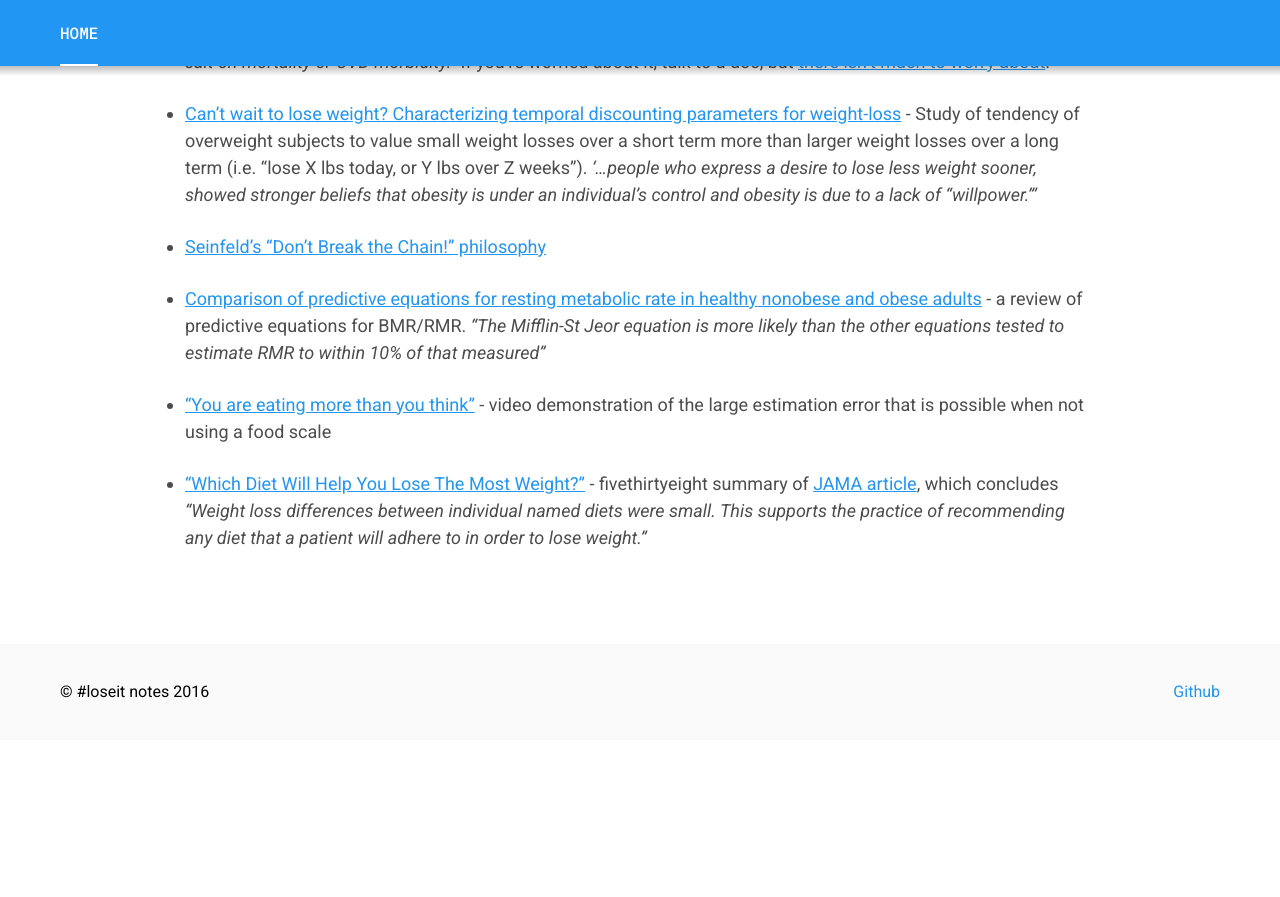
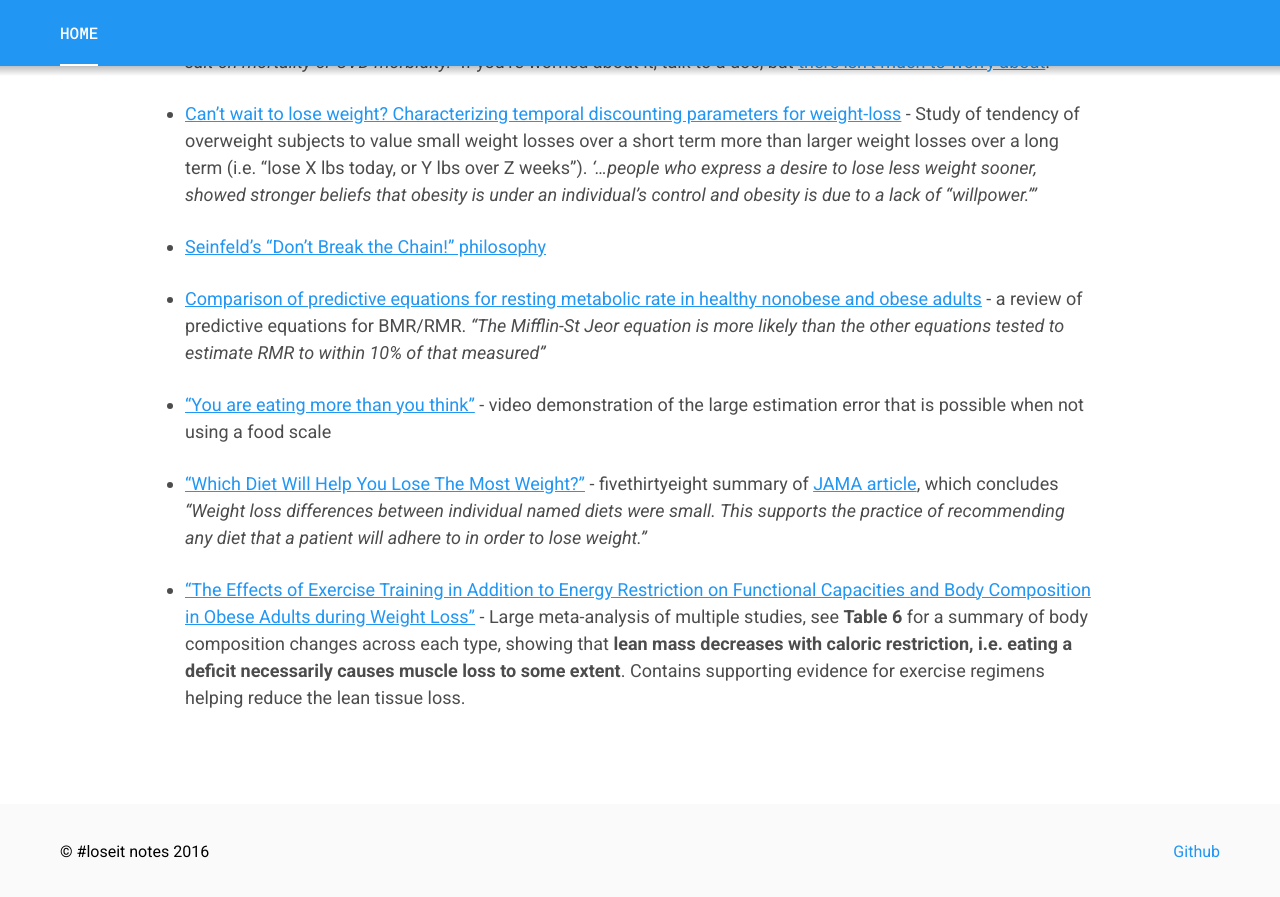
Before and after one commit to loseitIRC/loseitdocs, a Jekyll site: the page built from index.markdown, in a window 1280 px wide and 900 px high, scrolled down 1453 px. Shown: the top 897 px of the window. Built offline with Jekyll 4.4.1, drawn with Linux system fonts in a browser that asks for light colours; before the commit the page ends 2193 px from its top, so only the background shows below that.

Commit message:
added reference for lean tissue loss

```diff
--- a/index.markdown
+++ b/index.markdown
@@ -41,3 +41,5 @@ Want to contribute?  [Fork this site on GitHub](https://github.com/loseitIRC/los
 * ["You are eating more than you think"](https://www.youtube.com/watch?v=vjKPIcI51lU) - video demonstration of the large estimation error that is possible when not using a food scale
 
 * ["Which Diet Will Help You Lose The Most Weight?"](https://fivethirtyeight.com/features/which-diet-will-help-you-lose-the-most-weight/) - fivethirtyeight summary of [JAMA article](http://jama.jamanetwork.com/article.aspx?articleid=1900510), which concludes *"Weight loss differences between individual named diets were small. This supports the practice of recommending any diet that a patient will adhere to in order to lose weight."*
+
+* ["The Effects of Exercise Training in Addition to Energy Restriction on Functional Capacities and Body Composition in Obese Adults during Weight Loss"](http://www.ncbi.nlm.nih.gov/pmc/articles/PMC3884087/) - Large meta-analysis of multiple studies, see **Table 6** for a summary of body composition changes across each type, showing that **lean mass decreases with caloric restriction, i.e. eating a deficit necessarily causes muscle loss to some extent**.  Contains supporting evidence for exercise regimens helping reduce the lean tissue loss.
```
